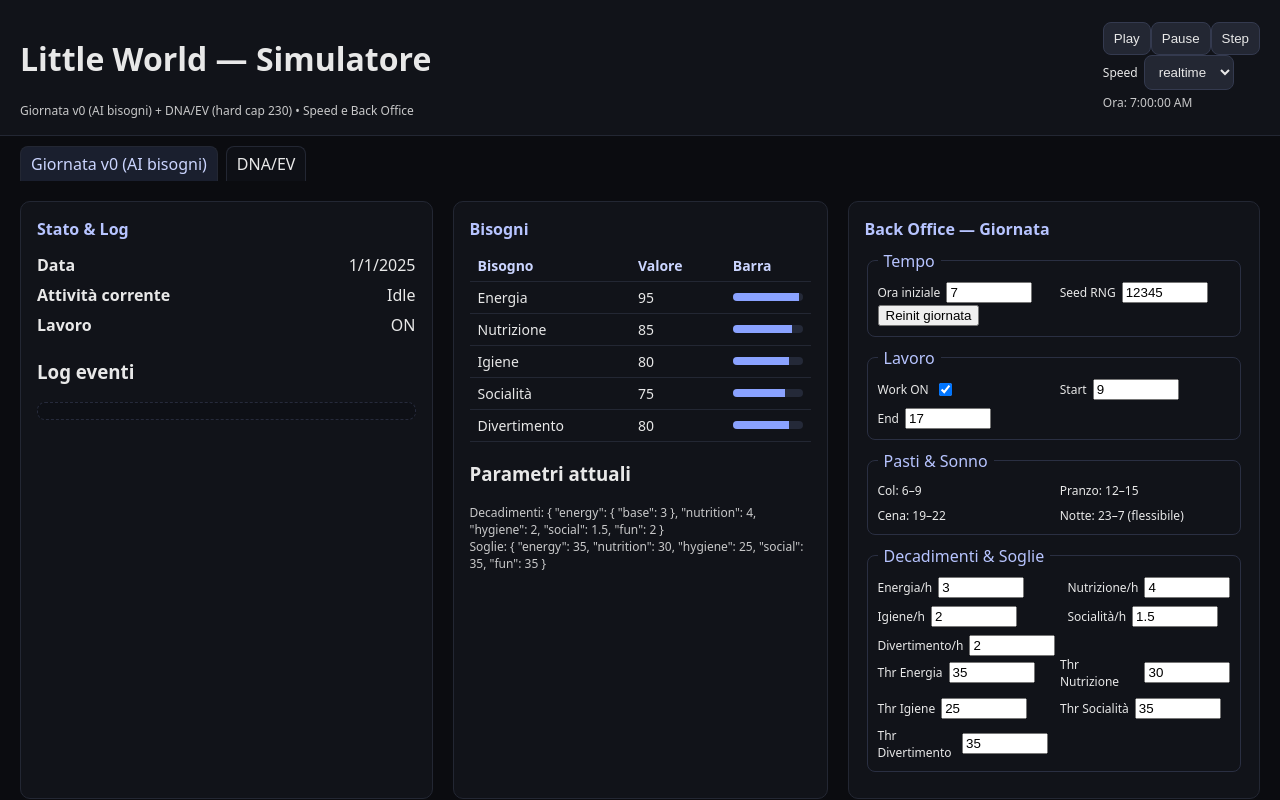
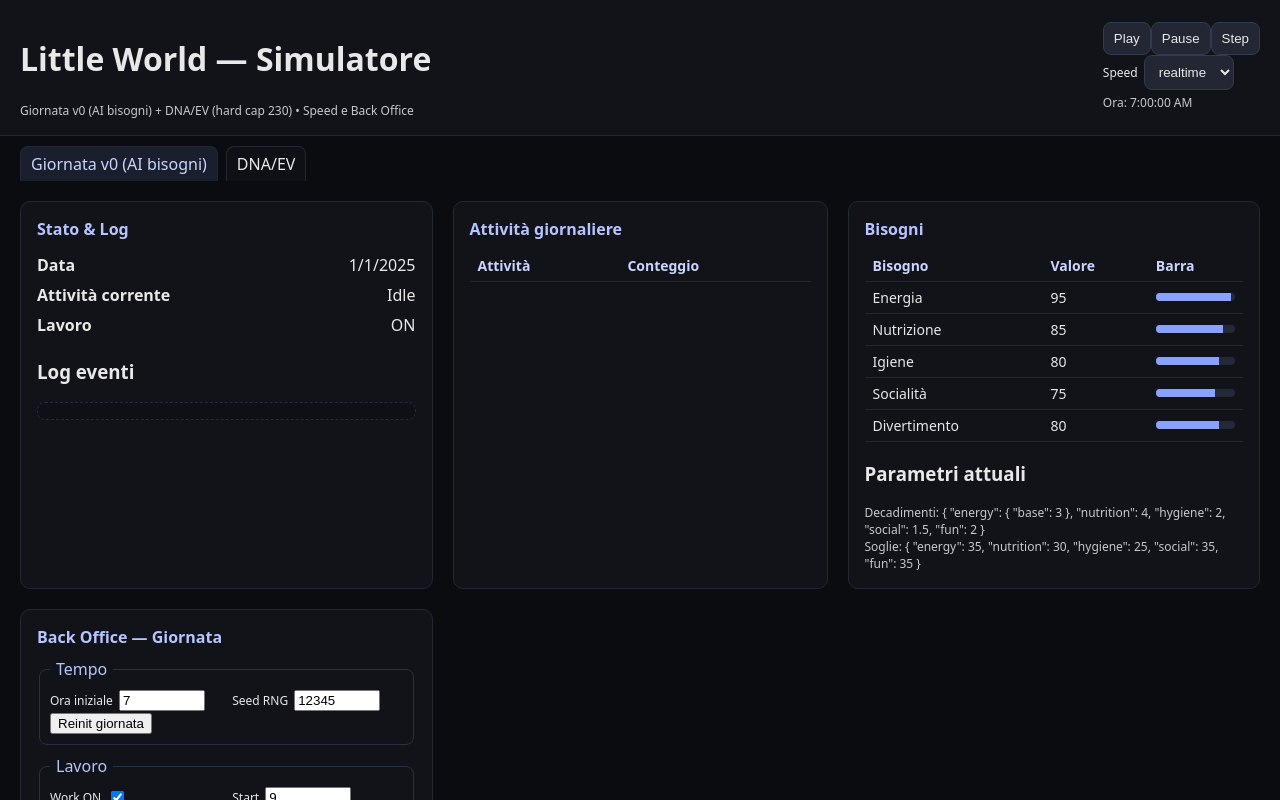
Before and after one commit to gianluigiricciolio/pg_sim_full, a Vue app: page / in a window 1280 px wide. Shown: the top 800 px of the page. Built offline with nearby package versions, Linux system fonts and the light colour scheme.

Commit message:
test daily activity tracking

```diff
--- a/src/sim/pg/PG.js
+++ b/src/sim/pg/PG.js
@@ -32,6 +32,7 @@ export class PG {
         this.state = reactive({
             needs: { energy: 95, nutrition: 85, hygiene: 80, social: 75, fun: 80 },
             activity: { name: 'Idle', until: null, start: null },
+            dailyActivities: {},
             meta: {
                 lastMealTime: null,
                 lastSleepTime: null,
@@ -54,6 +55,7 @@ export class PG {
 
         // Extend existing activity if it's the same and has already ended
         if (activity.name === name && activity.until && currentTime >= activity.until) {
+            this.state.dailyActivities[name] = (this.state.dailyActivities[name] || 0) + 1
             activity.until = new Date(activity.until.getTime() + minutes * 60000) // minutes → ms
             return activity.until
         }
@@ -61,6 +63,10 @@ export class PG {
         if (activity.start) {
             const dur = currentTime - activity.start
             if (this.log) this.log(`Finito ${activity.name} (durata ${formatDuration(dur)})`)
+            if (!activity.until || currentTime >= activity.until) {
+                const prev = activity.name
+                this.state.dailyActivities[prev] = (this.state.dailyActivities[prev] || 0) + 1
+            }
         }
 
         const start = new Date(currentTime)
--- a/src/sim/universe/Universe.js
+++ b/src/sim/universe/Universe.js
@@ -151,6 +151,7 @@ export function createUniverse() {
             // At day start reset eaten-meal flags
             const meals = state.pg.state.meta.meals
             meals.breakfast = meals.lunch = meals.dinner = false
+            state.pg.state.dailyActivities = {}
         }
 
         const ctx = {
--- a/src/ui/PgStatus.vue
+++ b/src/ui/PgStatus.vue
@@ -8,6 +8,24 @@
     <div class="list small" ref="logEl">
       <div v-for="(l, i) in logs.slice(-120)" :key="i">{{ l }}</div>
     </div>
+  </section>
+
+  <section class="panel">
+    <h2>Attività giornaliere</h2>
+    <table>
+      <thead>
+        <tr>
+          <th>Attività</th>
+          <th>Conteggio</th>
+        </tr>
+      </thead>
+      <tbody>
+        <tr v-for="(count, name) in state.pg.state.dailyActivities" :key="name">
+          <td>{{ name }}</td>
+          <td>{{ count }}</td>
+        </tr>
+      </tbody>
+    </table>
   </section>
 
   <section class="panel">
```
Also changed, not shown: 1 other file (tests, documents, lock files or other folders).
